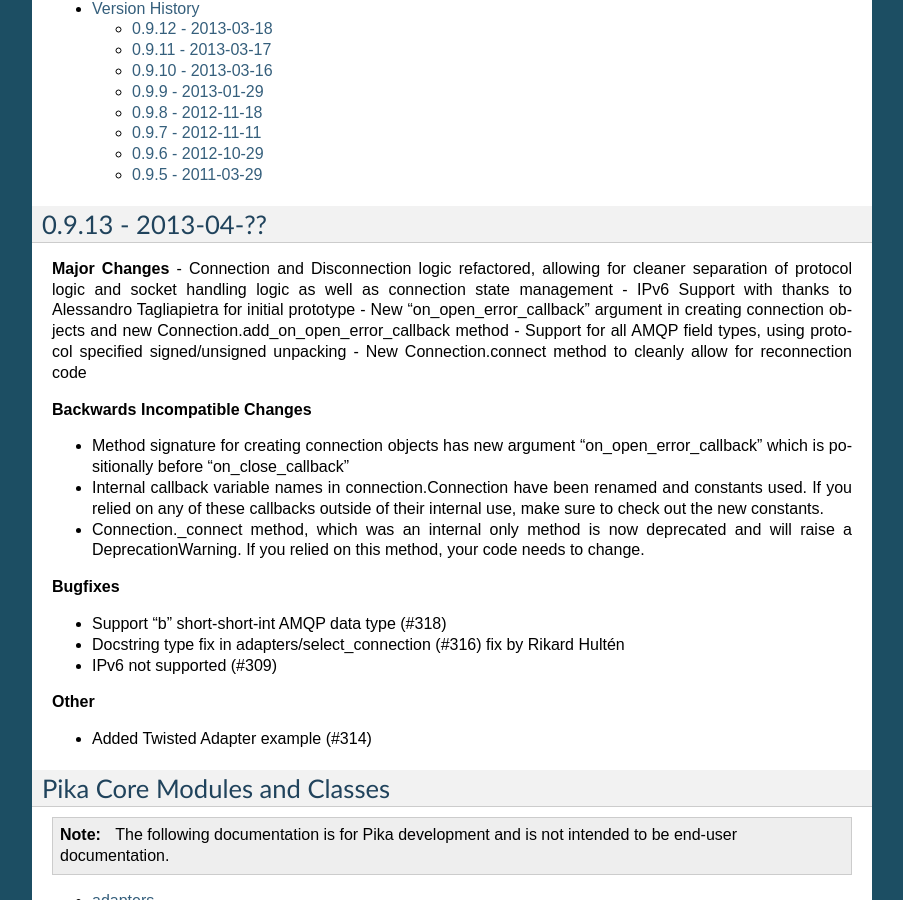
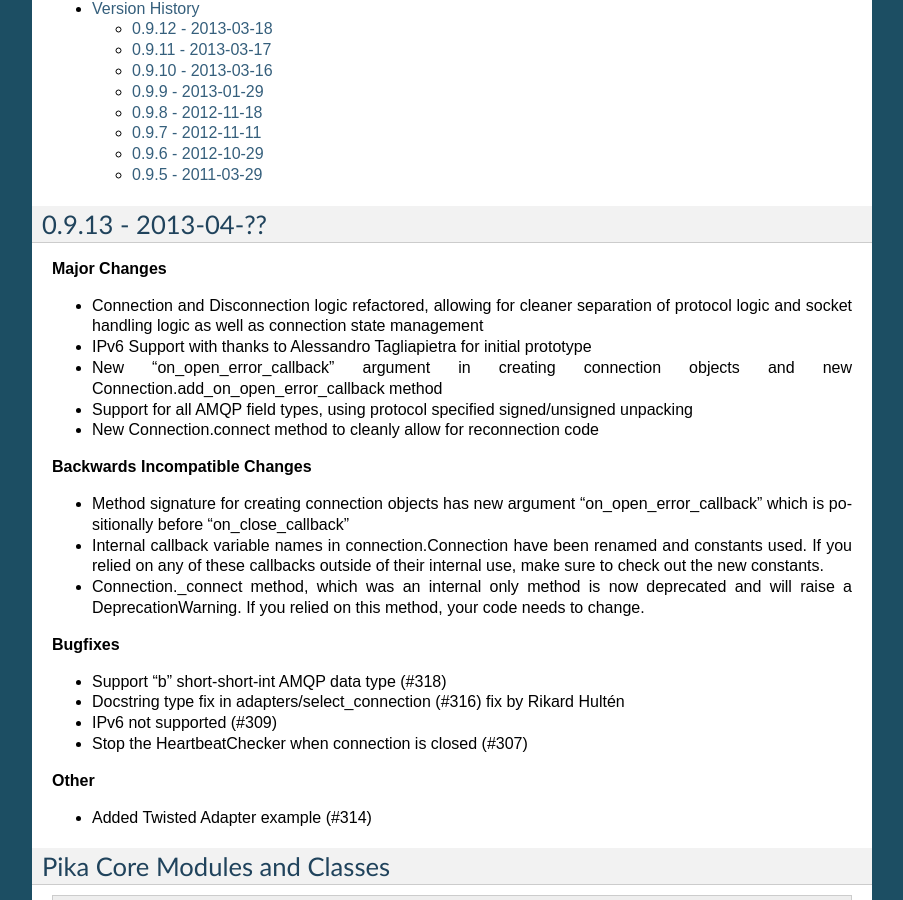
Before and after one commit to pika/pika, a Sphinx documentation site: the page built from docs/index.rst, in a window 1280 px wide and 900 px high, scrolled down 1176 px. Shown: the whole window, without its empty margins (198-1101 px from the left). Built offline with Sphinx 7.4.7, drawn with Linux system fonts in a browser that asks for light colours.

Commit message:
Fix the spacing issue to make the list render in docs

```diff
--- a/docs/index.rst
+++ b/docs/index.rst
@@ -38,6 +38,7 @@ Pika supports two modes of development, synchronous using the BlockingConnection
 0.9.13 - 2013-04-??
 -------------------
 **Major Changes**
+
 - Connection and Disconnection logic refactored, allowing for cleaner separation of protocol logic and socket handling logic as well as connection state management
 - IPv6 Support with thanks to Alessandro Tagliapietra for initial prototype
 - New "on_open_error_callback" argument in creating connection objects and new Connection.add_on_open_error_callback method
@@ -55,6 +56,7 @@ Pika supports two modes of development, synchronous using the BlockingConnection
 - Support "b" short-short-int AMQP data type (#318)
 - Docstring type fix in adapters/select_connection (#316) fix by Rikard Hultén
 - IPv6 not supported (#309)
+- Stop the HeartbeatChecker when connection is closed (#307)
 
 **Other**
 
```
